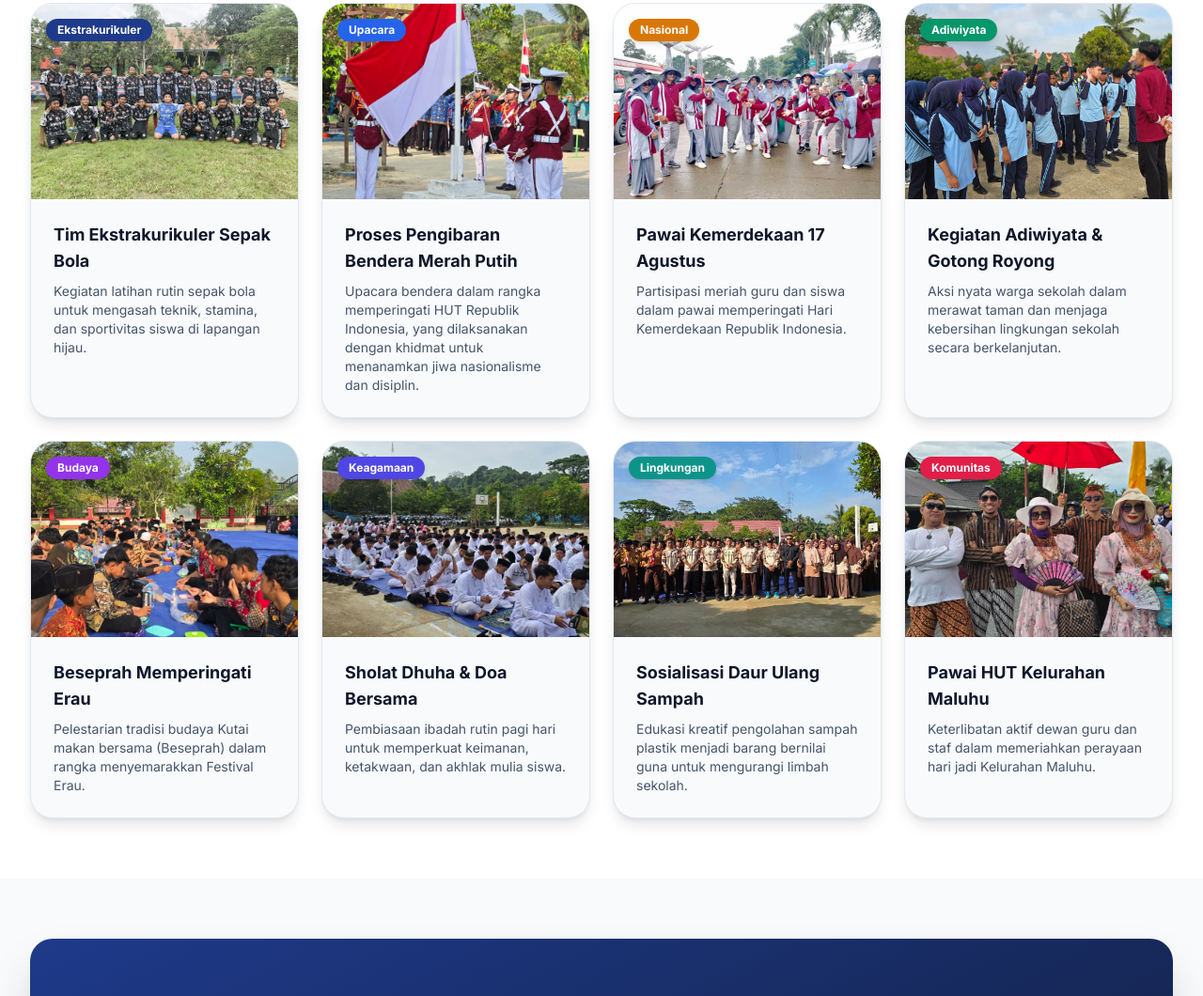
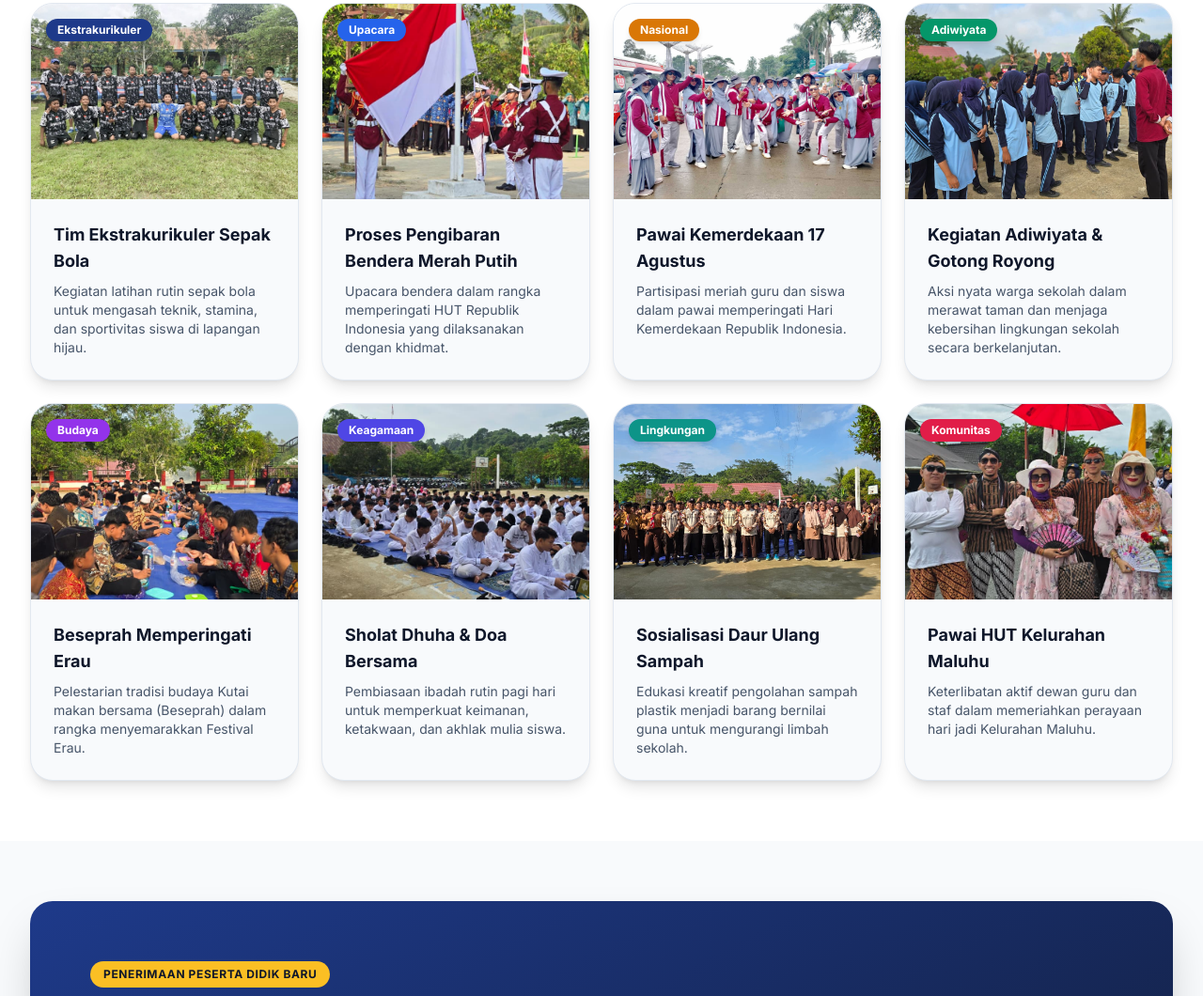
Before and after one commit to rafifirmansyah955-dotcom/Website_sekolah, a plain HTML site: page index.html in a window 1280 px wide. Shown: the part 4558-5618 px from the top of the page at 94% size. Drawn offline with nearby package versions, Linux system fonts and the light colour scheme.

Commit message:
nextup.html

```diff
--- a/index.html
+++ b/index.html
@@ -538,7 +538,7 @@
                     <div class="p-5 sm:p-6 flex-1 flex flex-col justify-between">
                         <div>
                             <h4 class="text-base sm:text-lg font-bold text-slate-900 dark:text-white mb-2 group-hover:text-blue-900 dark:group-hover:text-blue-400 transition">Proses Pengibaran Bendera Merah Putih</h4>
-                            <p class="text-xs sm:text-sm text-slate-600 dark:text-slate-300 leading-relaxed">Upacara bendera dalam rangka memperingati HUT Republik Indonesia, yang dilaksanakan dengan khidmat untuk menanamkan jiwa nasionalisme dan disiplin.</p>
+                            <p class="text-xs sm:text-sm text-slate-600 dark:text-slate-300 leading-relaxed">Upacara bendera dalam rangka memperingati HUT Republik Indonesia yang dilaksanakan dengan khidmat.</p>
                         </div>
                     </div>
                 </div>
```
